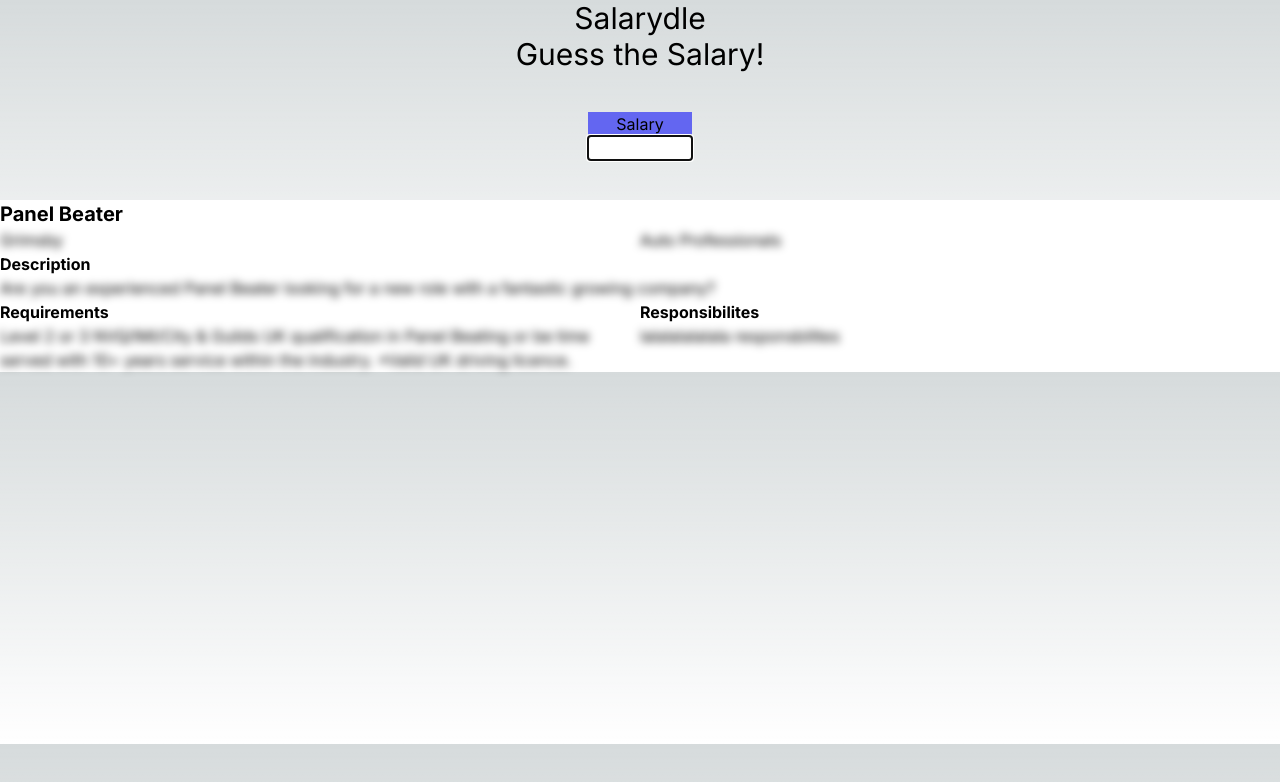
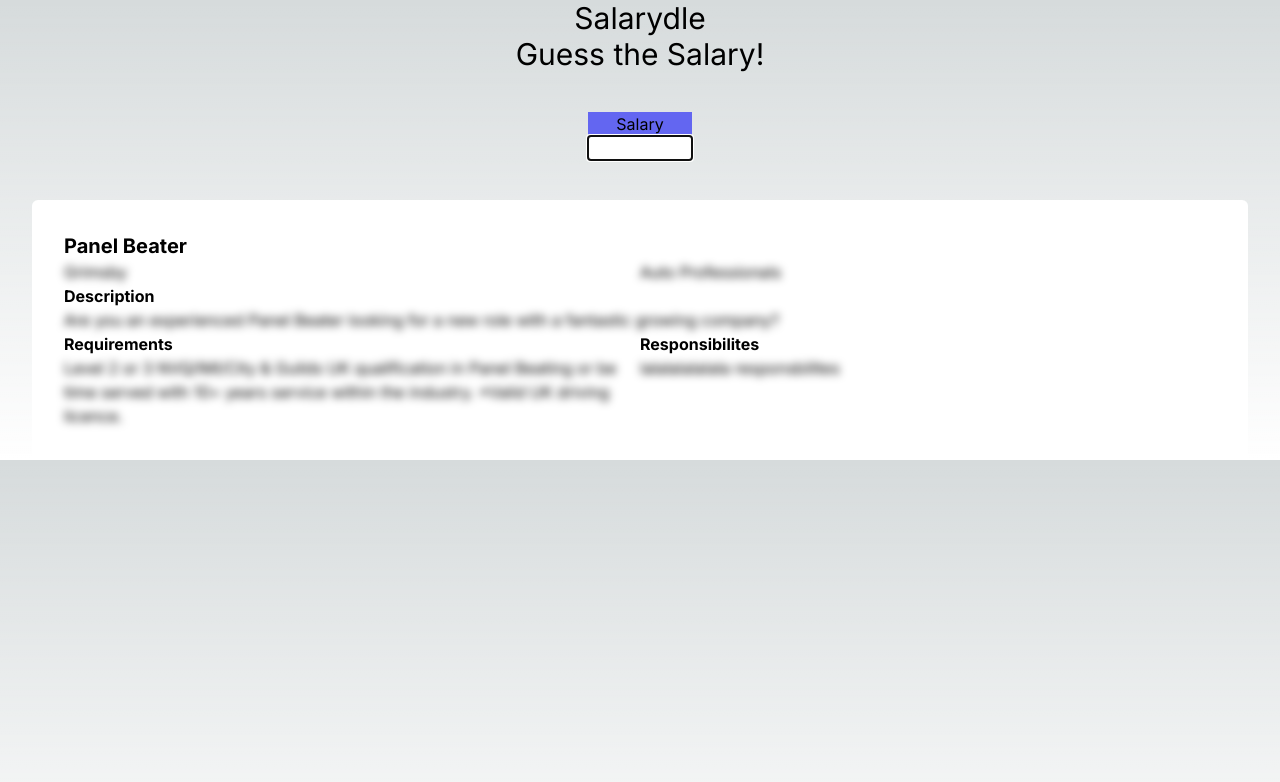
Before and after one commit to Joe-Fuller/salarydle, a Next.js app: page / in a window 1280 px wide. Shown: the top 782 px of the page. Built offline with nearby package versions, Linux system fonts and the light colour scheme.

Commit message:
update jobAd css

```diff
--- a/components/jobAd.js
+++ b/components/jobAd.js
@@ -1,6 +1,6 @@
 export default function JobAd({ job, guesses }) {
   return (
-    <div className="bg-white text-black">
+    <div className="bg-white text-black p-8 rounded-md m-8">
       <div className="text-xl font-bold">{job.title}</div>
       <div className="grid grid-cols-2">
         <p className={guesses.length < 1 ? "blur-sm" : ""}>{job.location}</p>
```
